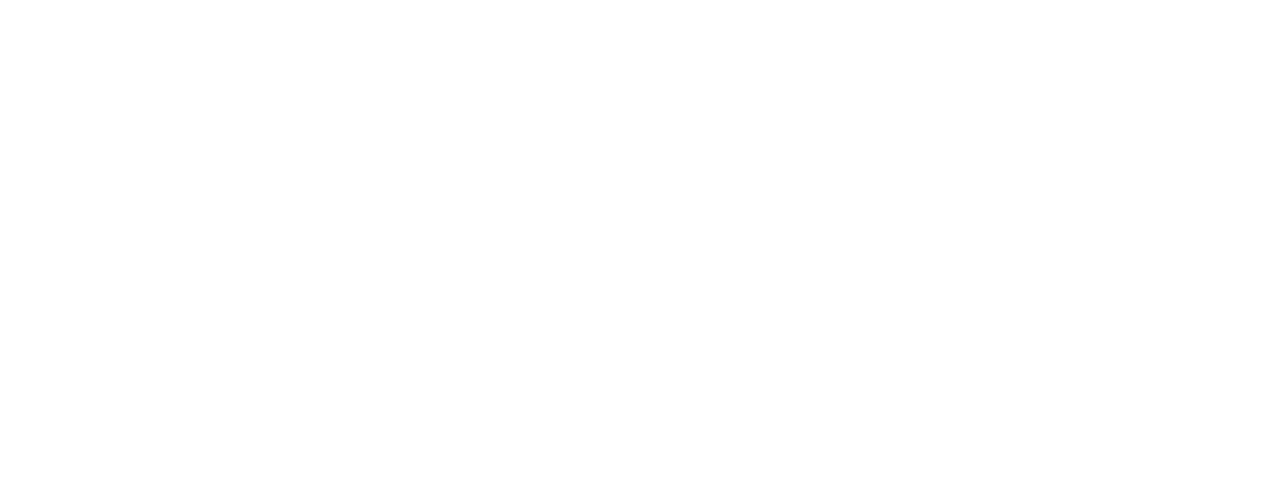
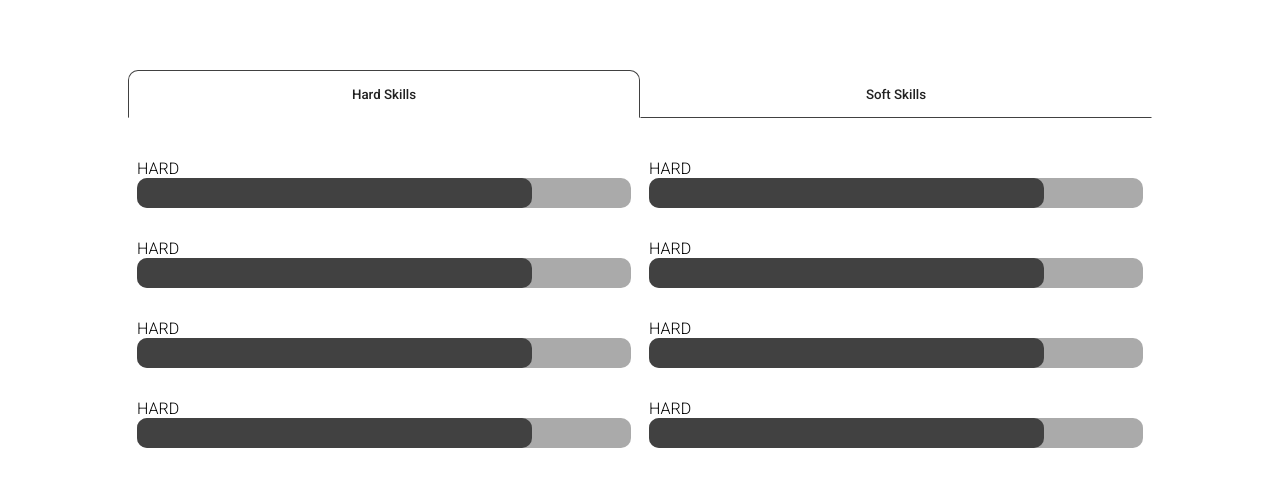
Before and after one commit to Diego-Lopes-Ferreira/personal-site, a React (Create React App) app: page / in a window 1280 px wide. Shown: the part 1610-2096 px from the top of the page. Before the commit the page ends 1600 px from the top, so only its background shows below. Built offline with nearby package versions, Linux system fonts and the light colour scheme.

Commit message:
Skill set implemented

```diff
--- a/src/App.css
+++ b/src/App.css
@@ -2,7 +2,9 @@
   --txt-primary: #dddddd;
   --txt-secondary: #aaaaaa;
   --txt-dark-1: #212121;
+  --txt-dark-1-50: #21212177;
   --txt-dark-2: #414141;
+  --txt-dark-2-50: #41414177;
   --bg-primary: #121212;
 }
 .App {
@@ -82,12 +84,12 @@
 
 /*
   * About page
-  [ ] Ocupy 100% height of the screen
-  [ ] Picture on the side
-  [ ] Title and text on the other
-    [ ] Title
-    [ ] Text
-  [ ] Have the picture from instagram
+  [v] Ocupy 100% height of the screen
+  [v] Picture on the side
+  [v] Title and text on the other
+    [v] Title
+    [v] Text
+  [v] Have the picture from LinkedIn
 */
 
 .app-about-wrapper {
@@ -154,4 +156,80 @@
   text-decoration: underline;
 }
 /*
+* Skills
+[v] Ocuppy 100% of the screen
+[v] have two buttons
+[v] Border changes on click
+[ ] Skill - contains 3 things
+  [ ] Title
+  [ ] Progress total
+  [ ] Progress - width on JS
 */
+.app-skills-wrapper {
+  padding-top: 80px;
+  height: 100vh;
+}
+.app-skills nav {
+  margin-bottom: 2rem;
+}
+.app-skills button {
+  color: var(--txt-dark-1);
+  background-color: transparent;
+  padding: 0.5rem;
+  width: 40vw;
+  height: 3rem;
+  border: 1px solid transparent;
+  border-radius: 10px 10px 0 0;
+}
+.app-skills button:hover {
+  color: var(--txt-dark-2);
+  border: 1px solid var(--txt-dark-2-50);
+}
+.app-skill-progress {
+  display: flex;
+  flex-direction: row;
+  justify-content: center;
+  align-items: center;
+  flex-wrap: wrap;
+}
+.app-skill-progress-wrapper {
+  width: 40vw;
+  height: 5rem;
+  border: 1px solid transparent;
+  border-radius: 3px;
+  padding: 0.5rem;
+  /* background-color: #ff0000; */
+  text-align: left;
+}
+.app-skill-progress p {
+  font-weight: 300;
+}
+.app-skill-bar {
+  height: 30px;
+  border-radius: 10px;
+  background-color: var(--txt-secondary);
+}
+@keyframes expandWidth {
+  0% {
+    transform: scaleX(0);
+  }
+  100% {
+    transform: scaleX(1);
+  }
+}
+.app-skill-bar-progress {
+  transform-origin: left;
+  border-radius: 10px;
+  height: 30px;
+  animation: expandWidth 0.7s linear;
+}
+/*
+.app-skills
+.app-skills
+.app-skills
+.app-skills
+.app-skills
+.app-skills
+.app-skills
+.app-skills
+*/
--- a/src/App.js
+++ b/src/App.js
@@ -4,6 +4,7 @@
 import Header from './pages/header';
 import Home from './pages/home';
 import About from './pages/about';
+import Skills from './pages/Skills';
 
 //const scrollToRef = (ref) => window.scrollTo(0, ref.current.offsetTop);
 function scrollToRef(ref) {
@@ -13,11 +14,13 @@
 export default function App() {
   const homeRef = useRef(null);
   const aboutRef = useRef(null);
+  const skillsRef = useRef(null);
   return (
     <div className="App">
       {/* <Header /> */}
       <Home refere={homeRef} scrollTo={() => scrollToRef(aboutRef)} />
       <About refere={aboutRef} />
+      <Skills refere={skillsRef} />
     </div>
   );
 }
--- a/src/pages/Skills.js
+++ b/src/pages/Skills.js
@@ -1,18 +1,57 @@
-import React, { useRef } from 'react';
+import React, { useState, useEffect } from 'react';
 import '../App.css';
 
+export default function Skills({ refere }) {
+  const [hardSkill, setWhatSkill] = useState(true);
+  const [skillList, setSkillList] = useState(personInfo.hardSkills);
+  const [skills, setSkills] = useState();
 
-export default function Skills({ refere }) {
+  useEffect(() => {
+    if (hardSkill) {
+      /* setSkillList(personInfo.hardSkills) */
+      setSkills( personInfo.hardSkills.map((item) => (
+        <ProgressBar title={item.title} progress={item.percentage} />
+      ))
+      )
+    } else {
+      /* setSkillList(personInfo.softSkills) */
+      setSkills(personInfo.softSkills.map((item) => (
+        <ProgressBar title={item.title} progress={item.percentage} />
+      ))
+      )
+    }
+  }, [hardSkill])
+
+  const notSelected = {
+    borderBottomColor: '#414141',
+  }
+  const selected = {
+    borderTopColor: '#414141',
+    borderRightColor: '#414141',
+    borderLeftColor: '#414141',
+    borderBottomColor: '#00000000',
+  }
+
+
+
   return (
-    <div ref={refere} className="app-about-skills-wrapper">
-      <div className="app-about-skills">
+    <div ref={refere} className="app-skills-wrapper">
+      <div className="app-skills">
         <nav>
-          <a href=""></a>
-          <a href=""></a>
+          <button
+            style={hardSkill ? selected : notSelected}
+            onClick={() => setWhatSkill(true)}
+          >Hard Skills</button>
+          <button
+            style={hardSkill ? notSelected : selected}
+            onClick={() => setWhatSkill(false)}
+          >Soft Skills</button>
         </nav>
-        <div className="sla">
-          <ProgressBar />
+
+        <div className="app-skill-progress">
+          {skills}
         </div>
+
       </div>
     </div>
   );
@@ -20,13 +59,36 @@
 
 function ProgressBar({ title, progress }) {
   return (
-    <div>
-      <div>
+    <div className="app-skill-progress-wrapper">
+      <div className="app-skill-progress-txt">
         <p>{title}</p>
       </div>
-      <div className="">
-        <div className="" style={{ width: `${progress}%` }}></div>
+      <div className="app-skill-bar">
+        <div className="app-skill-bar-progress" style={{ backgroundColor: '#414141', width: `${progress}%` }}></div>
       </div>
     </div>
   );
 }
+
+const personInfo = {
+  softSkills: [
+    { title: 'SOFT', percentage: '40' },
+    { title: 'SOFT', percentage: '40' },
+    { title: 'SOFT', percentage: '40' },
+    { title: 'SOFT', percentage: '40' },
+    { title: 'SOFT', percentage: '40' },
+    { title: 'SOFT', percentage: '40' },
+    { title: 'SOFT', percentage: '40' },
+    { title: 'SOFT', percentage: '40' },
+  ],
+  hardSkills: [
+    { title: 'HARD', percentage: '80' },
+    { title: 'HARD', percentage: '80' },
+    { title: 'HARD', percentage: '80' },
+    { title: 'HARD', percentage: '80' },
+    { title: 'HARD', percentage: '80' },
+    { title: 'HARD', percentage: '80' },
+    { title: 'HARD', percentage: '80' },
+    { title: 'HARD', percentage: '80' },
+  ],
+}
--- a/src/pages/about.js
+++ b/src/pages/about.js
@@ -1,4 +1,4 @@
-import React, { useRef } from 'react';
+import React from 'react';
 import '../App.css';
 
 export default function About({ refere }) {
```
